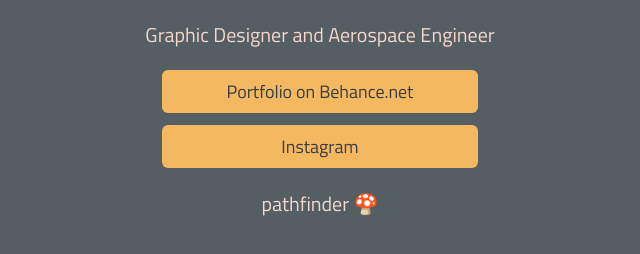
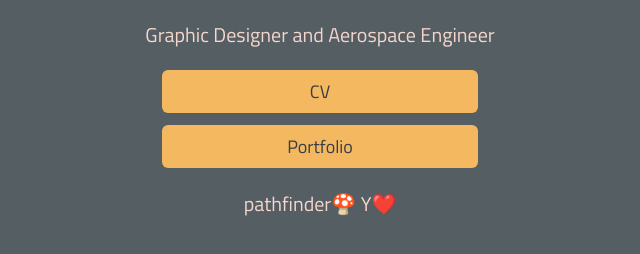
Before and after one commit to ofkoklukaya/bio-page, a plain HTML site: page index.html in a window 1280 px wide. Shown: the part 270-524 px from the top of the page, without its empty margins (320-960 px from the left). Drawn offline with Linux system fonts and the light colour scheme.

Commit message:
Update index.html

```diff
--- a/index.html
+++ b/index.html
@@ -66,18 +66,18 @@
         <p id="bio"> Graphic Designer and Aerospace Engineer</p1>
         <ul class="link-tree">
             <li>
-                <a href="https://www.behance.net/gallery/157890405/Portfolio-22">
-                    Portfolio on Behance.net
+                <a href="https://ofkoklukaya.neocities.org/cv.html">
+                    CV
                 </a>
             </li>
             <li>
-                <a href="https://www.instagram.com/ofkoklukaya/?hl=en">
-                    Instagram
+                <a href="https://www.behance.net/gallery/157890405/Portfolio-22">
+                    Portfolio
                 </a>
             </li>
         </ul>
         <p>
-            pathfinder 🍄
+            pathfinder🍄  Y❤️
         </p>
     </body>
 </html>
```
